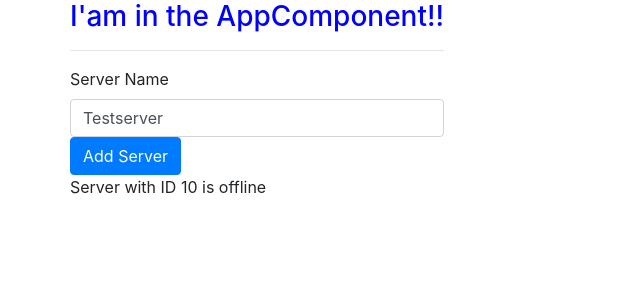
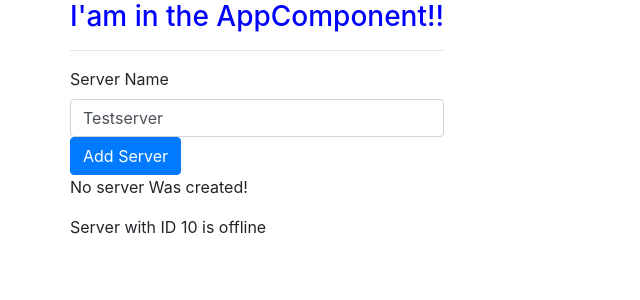
Before and after one commit to jmgomez1986/Angular.Udemy02, an Angular app in the folder Seccion02/: page / in a window 1280 px wide. Shown: the top 300 px of the page, without its empty margins (0-640 px from the left). Built offline with nearby package versions, Linux system fonts and the light colour scheme.

Commit message:
Clase 34 - Enhancing ngIf with an Else Condition: uso de ng-template para else en directiva ngIf

```diff
--- a/Seccion02/src/app/servers/servers.component.html
+++ b/Seccion02/src/app/servers/servers.component.html
@@ -25,6 +25,10 @@
 
 <!-- <p>{{ serverCreationStatus }}</p> -->
 
-<p *ngIf="serverCreated">Server was created, server name is {{ serverName }}</p>
+<p *ngIf="serverCreated else noServer">Server was created, server name is {{ serverName }}</p>
+<ng-template #noServer>
+  <p>No server Was created!</p>
+</ng-template>
+
 
 <app-server></app-server>
```
